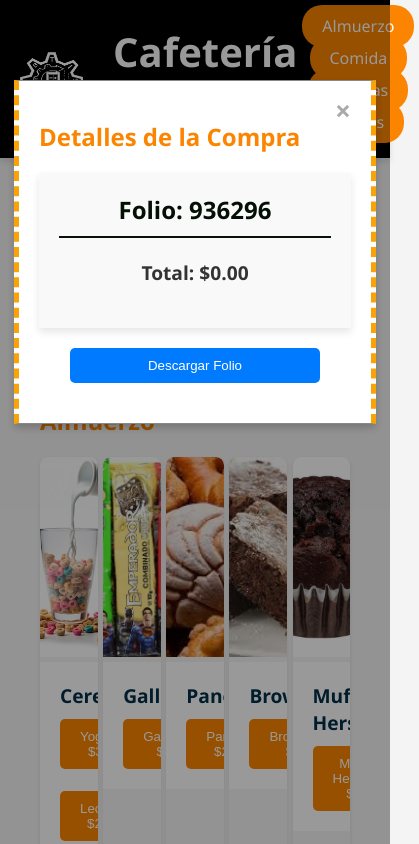
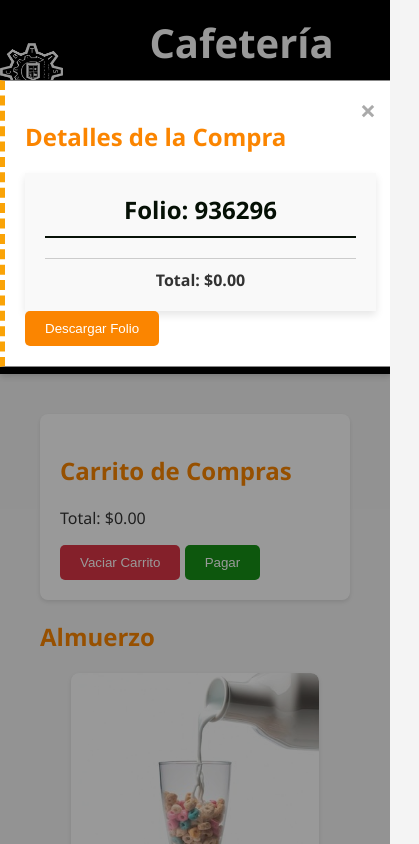
Before and after one commit to Cafeteriacbtis/cafe145, a plain HTML site: page index.html in a window 390 px wide. Both pictures are taken after a click on the button "Pagar". Shown: the top 844 px of the page, 419 px wide, since content can reach past the window. Drawn offline with nearby package versions, Linux system fonts and the light colour scheme.

Commit message:
Update style.css

```diff
--- a/style.css
+++ b/style.css
@@ -49,7 +49,7 @@ nav ul {
 
 .nav-pills .nav-item {
     display: inline-block;
-    margin-bottom: 10px; /* Agregado para separar del título */
+    margin-bottom: 20px; /* Aumentado para más espacio */
 }
 
 .nav-pills .nav-link {
@@ -258,49 +258,78 @@ button:hover {
     text-align: center;
     border-bottom: 2px solid #081208;
     padding-bottom: 10px;
-    margin-bottom: 20px;
 }
 
-#folio-details {
-    font-size: 1.1rem;
-    line-height: 1.6;
+#folio-container ul {
+    list-style-type: none;
+    padding: 0;
 }
 
-#folio-details ul {
-    list-style-type: none;
-    padding: 0;
-    margin: 0;
+#folio-container li {
+    margin-bottom: 10px;
+    display: flex;
+    justify-content: space-between;
 }
 
-#folio-details ul li {
-    padding: 10px;
-    border-bottom: 1px dashed #ddd;
-    margin-bottom: 10px;
-}
-
-#folio-details p {
-    margin-top: 10px;
+#folio-container p {
+    margin: 0;
+    padding-top: 10px;
+    border-top: 1px solid #ccc;
     font-weight: bold;
-    text-align: center;
-    font-size: 1.2rem;
-}
-
-#download {
-    background-color: #007BFF;
-    margin-top: 1rem;
-    transition: background-color 0.3s ease, transform 0.2s ease;
-    padding: 10px 20px;
-    border: none;
-    border-radius: 5px;
-    color: white;
-    cursor: pointer;
-    display: block;
-    margin: 20px auto;
-    width: 80%;
     text-align: center;
 }
 
-#download:hover {
-    background-color: #0056b3;
-    transform: scale(1.05);
+/* Mobile Styles */
+@media (max-width: 768px) {
+    header {
+        flex-direction: column;
+        text-align: center;
+    }
+
+    .logo-container {
+        margin-left: 0;
+        justify-content: center;
+    }
+
+    nav ul {
+        display: flex;
+        flex-direction: column;
+        align-items: center;
+    }
+
+    .nav-pills .nav-item {
+        display: block;
+        width: 100%;
+        text-align: center;
+        margin-bottom: 20px; /* Aumentado para más espacio */
+    }
+
+    .card-container {
+        flex-direction: column;
+        align-items: center;
+    }
+
+    .card {
+        width: 80%;
+        margin-bottom: 20px;
+    }
+
+    footer {
+        position: static;
+        padding: 20px;
+    }
 }
+
+img {
+    max-width: 100%;
+    height: auto;
+}
+
+.card img {
+    height: auto;
+}
+
+.modal-content {
+    width: 90%;
+    max-width: 400px;
+}
```
